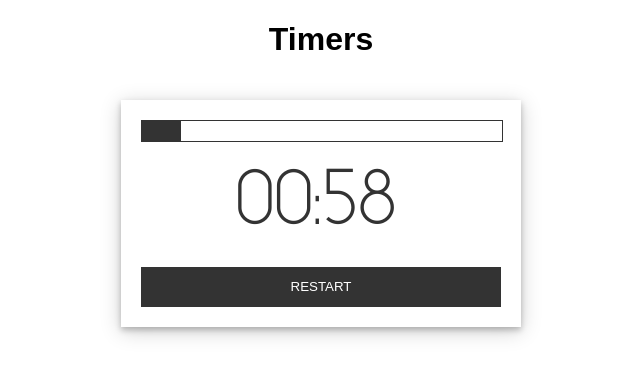
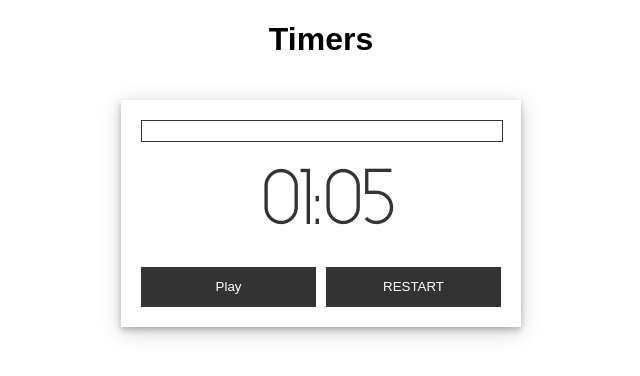
Before and after one commit to r-veiga/angular-oriol-udemy, an Angular app in the folder learn-angular-components2/: page / in a window 1280 px wide. Shown: the top 376 px of the page, without its empty margins (319-959 px from the left). Built offline with nearby package versions, Linux system fonts and the light colour scheme.

Commit message:
FEAT :: pause/continue the counter
This new project stresses the difference between STATEFUL and STATELESS.
Logic has been added in the container (STATEFUL)
of the display components (STATELESS)

```diff
--- a/learn-angular-components2/src/app/timer/timer.component.html
+++ b/learn-angular-components2/src/app/timer/timer.component.html
@@ -3,5 +3,10 @@
 
   <app-display [time]="countdown"></app-display>
 
-  <button (click)="startCountdown()">RESTART</button>
+  <div class="buttons">
+    <button *ngIf="paused" (click)="toggleCountdown()">Play</button>
+    <button *ngIf="!paused" (click)="toggleCountdown()">Pause</button>
+    <button (click)="restartCountdown()">RESTART</button>
+  </div>
+
 </div>
--- a/learn-angular-components2/src/app/timer/timer.component.ts
+++ b/learn-angular-components2/src/app/timer/timer.component.ts
@@ -12,25 +12,37 @@ export class TimerComponent implements OnInit, OnDestroy {
 
   private countdownTimerRef:any = null;
   public countdown:number = 0;
+  public paused:boolean = true;
 
   constructor() { }
 
   ngOnInit(): void {
-    this.startCountdown();
+    if(this.init && this.init > 0){
+      this.countdown = this.init;
+    }
   }
 
   ngOnDestroy():void{
     this.clearTimeout();
   }
 
-  startCountdown(){
+  restartCountdown(){
     if(this.init && this.init >0){
+      this.paused = true;
       this.clearTimeout();
       this.countdown = this.init;
-      this.doCountdown();
     }
   }
 
+  toggleCountdown(){
+    this.paused = !this.paused;
+    if(this.paused == false){
+      this.doCountdown();
+    }
+    else{
+      this.clearTimeout();
+    }
+  }
   private doCountdown(){
     this.countdownTimerRef = setTimeout(()=>{
       this.countdown = this.countdown -1;
```
